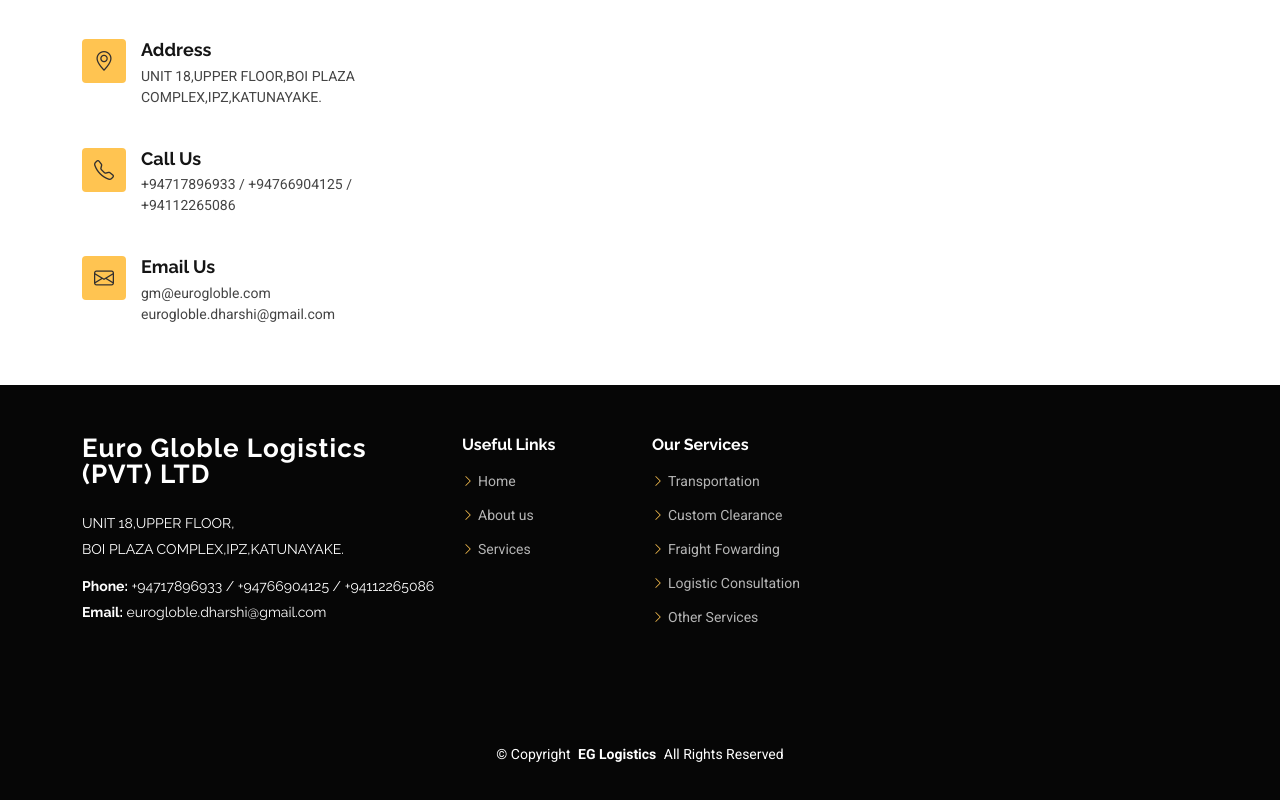
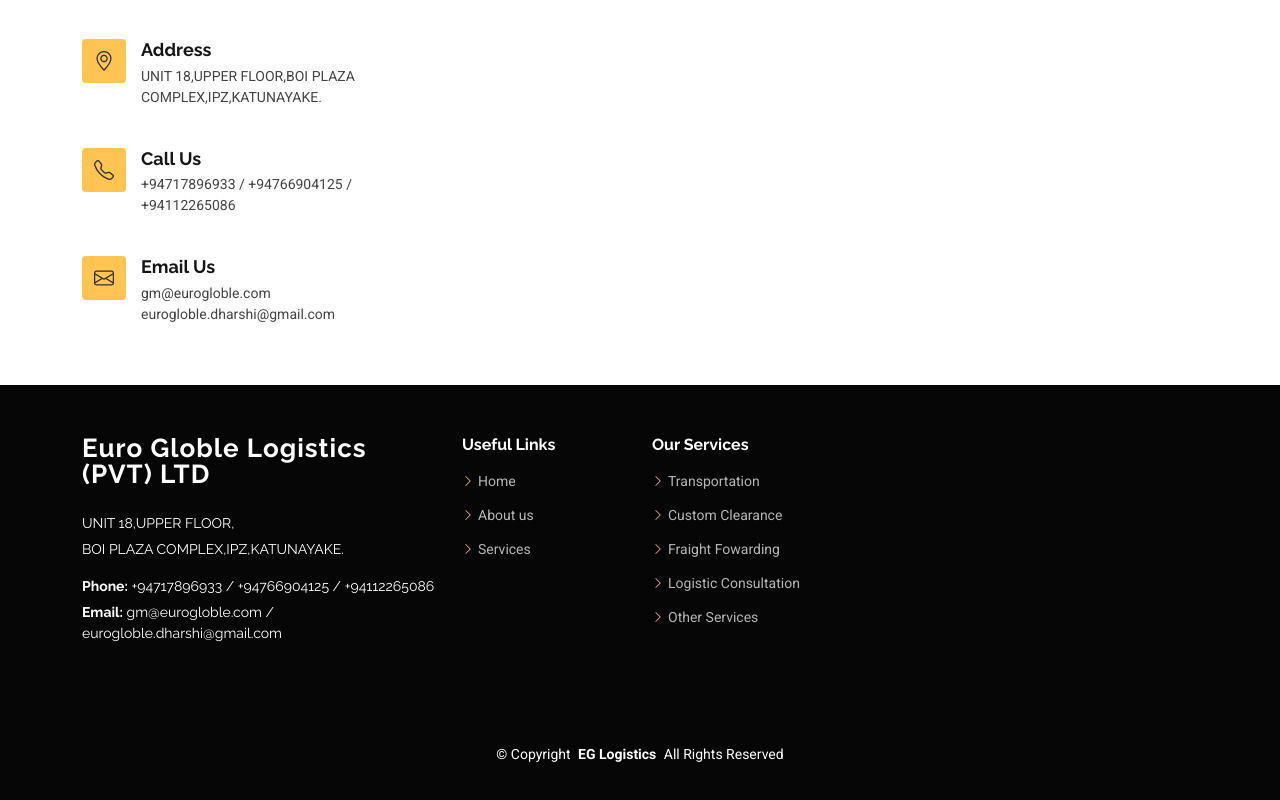
Before and after one commit to avishkaguna-09/eurogloble, a plain HTML site: page index.html in a window 1280 px wide. Shown: the part 4446-5246 px from the top of the page. Drawn offline with Linux system fonts and the light colour scheme; grey boxes are pictures that could not be loaded.

Commit message:
Update index.html
gm@eurogle.com added

```diff
--- a/index.html
+++ b/index.html
@@ -527,7 +527,7 @@
               <p>UNIT 18,UPPER FLOOR,</p>
               <p>BOI PLAZA COMPLEX,IPZ,KATUNAYAKE.</p>
               <p class="mt-3"><strong>Phone:</strong> <span>+94717896933 / +94766904125 / +94112265086</span></p>
-              <p><strong>Email:</strong> <span>eurogloble.dharshi@gmail.com</span></p>
+              <p><strong>Email:</strong> <span>gm@eurogloble.com / eurogloble.dharshi@gmail.com</span></p>
             </div>
             <!-- <div class="social-links d-flex mt-4">
               <a href=""><i class="bi bi-twitter-x"></i></a>
```
